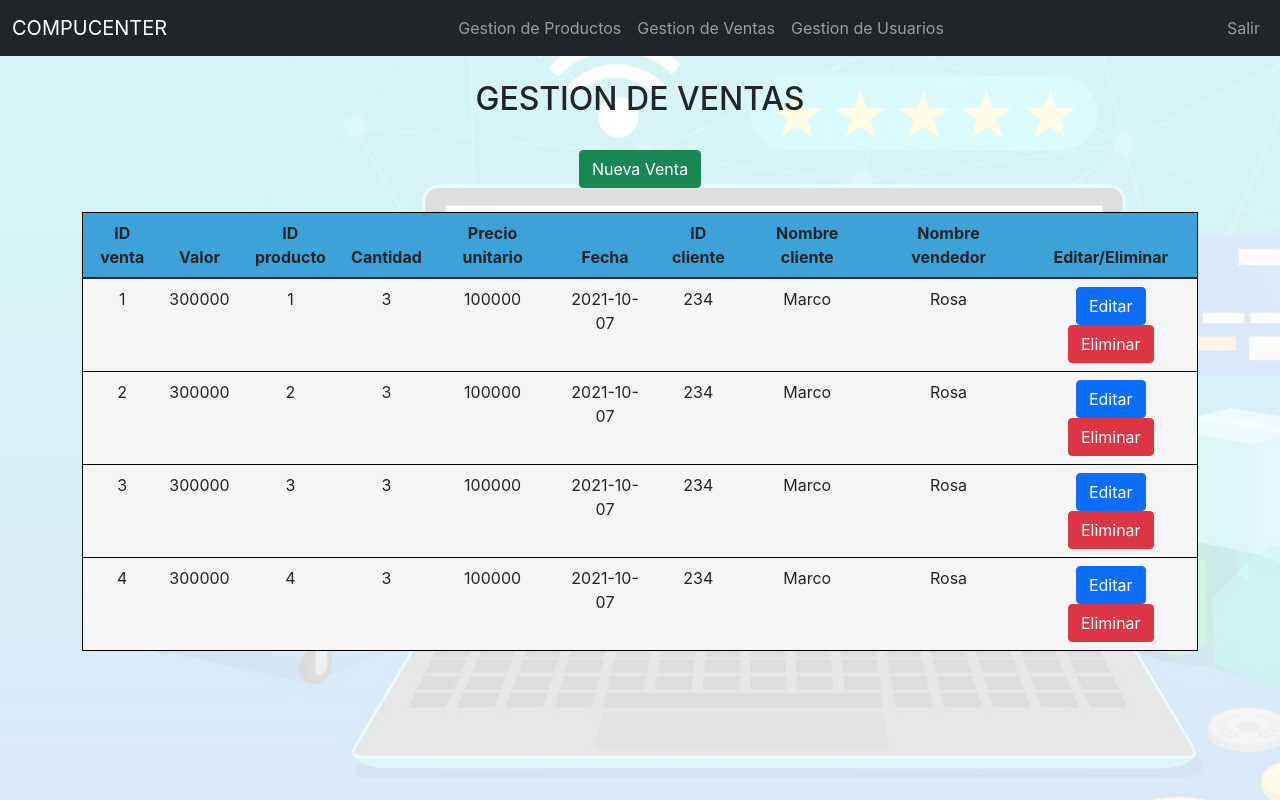
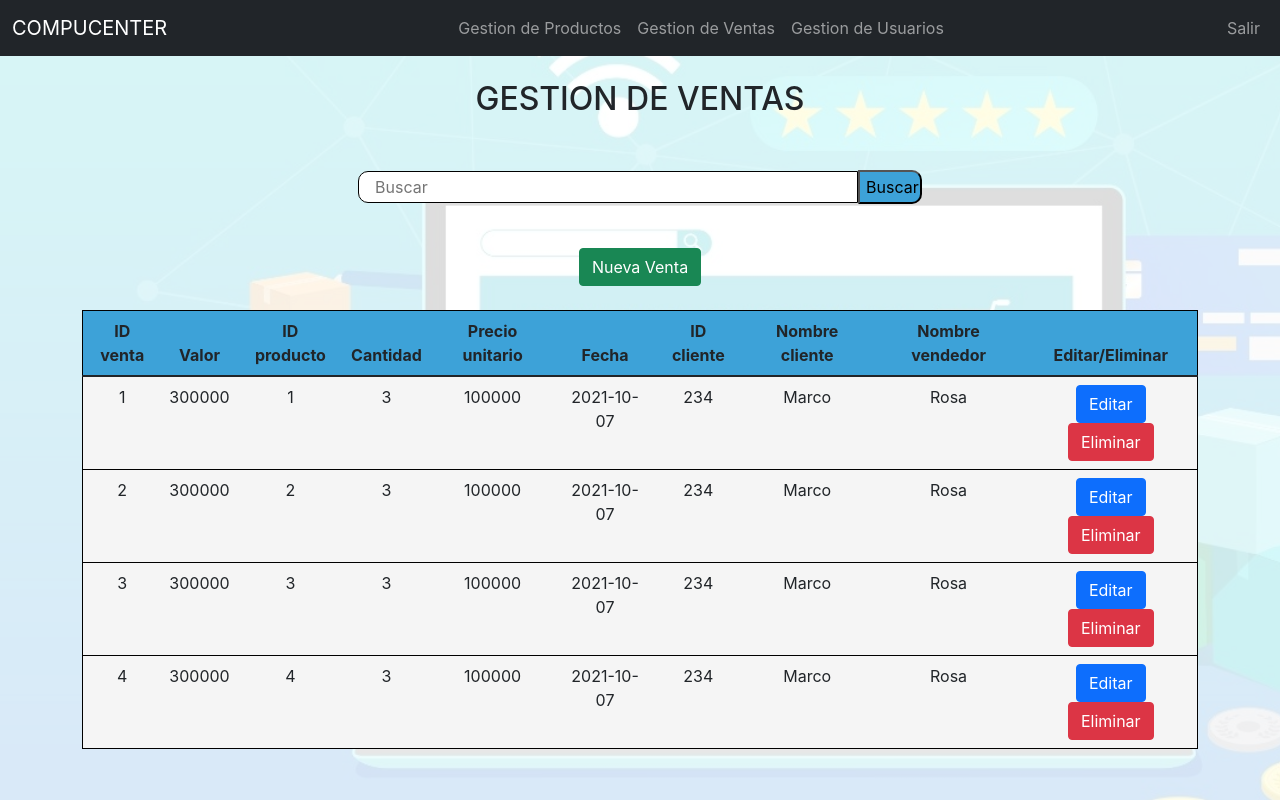
Before and after one commit to sebasc99/ProyectoWeb_DevOpsTIC, a React (Create React App) app in the folder compucenter/: page /ventas in a window 1280 px wide. Built offline with nearby package versions, Linux system fonts and the light colour scheme.

Commit message:
Buscador

```diff
--- a/compucenter/src/components/pages/Productos.css
+++ b/compucenter/src/components/pages/Productos.css
@@ -9,3 +9,31 @@
 .Datos {
   background-color: whitesmoke;
 }
+
+.textField{
+  height: 32px;
+  width: 500px;
+  border: 1px solid black;
+  padding: 0 32px 0 16px;
+  border-top-left-radius: 10px;
+  border-bottom-left-radius: 10px;
+}
+
+.textField:hover {
+  cursor: pointer;
+}
+
+.btnBuscar{
+  height: 34px;
+  width: 64px;
+  text-align: center;
+  align-items: center;
+  justify-content: center;
+  border-top-right-radius: 10px;
+  border-bottom-right-radius: 10px;
+  background-color: #3DA2D8;
+}
+
+.barraBusqueda{
+  padding: 20px;
+}
--- a/compucenter/src/components/pages/Productos.js
+++ b/compucenter/src/components/pages/Productos.js
@@ -115,6 +115,14 @@ class Productos extends React.Component {
         <br />
         <h2 className="titulo">GESTION DE PRODUCTOS</h2>
         <br />
+
+        <div className="barraBusqueda">
+          <input type="text" placeholder="Buscar" className="textField" name="busqueda" />
+          <button type="button" className="btnBuscar">Buscar</button>
+        </div>
+
+        <br />
+
         <Container>
           <Button color="success" onClick={() => this.mostrarModalInsertar()}>Nuevo Producto</Button>
           <br /><br />
--- a/compucenter/src/components/pages/Usuarios.css
+++ b/compucenter/src/components/pages/Usuarios.css
@@ -9,3 +9,31 @@
 .Datos {
   background-color: whitesmoke;
 }
+
+.textField{
+  height: 32px;
+  width: 500px;
+  border: 1px solid black;
+  padding: 0 32px 0 16px;
+  border-top-left-radius: 10px;
+  border-bottom-left-radius: 10px;
+}
+
+.textField:hover {
+  cursor: pointer;
+}
+
+.btnBuscar{
+  height: 34px;
+  width: 64px;
+  text-align: center;
+  align-items: center;
+  justify-content: center;
+  border-top-right-radius: 10px;
+  border-bottom-right-radius: 10px;
+  background-color: #3DA2D8;
+}
+
+.barraBusqueda{
+  padding: 20px;
+}
--- a/compucenter/src/components/pages/Usuarios.js
+++ b/compucenter/src/components/pages/Usuarios.js
@@ -108,6 +108,14 @@ class Usuarios extends React.Component {
         <br />
         <h2>GESTION DE USUARIOS</h2>
         <br />
+
+        <div className="barraBusqueda">
+          <input type="text" placeholder="Buscar" className="textField" name="busqueda" />
+          <button type="button" className="btnBuscar">Buscar</button>
+        </div>
+
+        <br />
+
         <Container>
           <Button color="success" onClick={() => this.mostrarModalInsertar()}>Nuevo Usuario</Button>
           <br /><br />
--- a/compucenter/src/components/pages/Ventas.css
+++ b/compucenter/src/components/pages/Ventas.css
@@ -9,3 +9,31 @@
   .Datos {
     background-color: whitesmoke;
   }
+
+  .textField{
+    height: 32px;
+    width: 500px;
+    border: 1px solid black;
+    padding: 0 32px 0 16px;
+    border-top-left-radius: 10px;
+    border-bottom-left-radius: 10px;
+  }
+
+  .textField:hover {
+    cursor: pointer;
+  }
+
+  .btnBuscar{
+    height: 34px;
+    width: 64px;
+    text-align: center;
+    align-items: center;
+    justify-content: center;
+    border-top-right-radius: 10px;
+    border-bottom-right-radius: 10px;
+    background-color: #3DA2D8;
+  }
+
+  .barraBusqueda{
+    padding: 20px;
+  }
--- a/compucenter/src/components/pages/Ventas.js
+++ b/compucenter/src/components/pages/Ventas.js
@@ -113,6 +113,14 @@ class Ventas extends React.Component {
         <br />
         <h2 className="titulo">GESTION DE VENTAS</h2>
         <br />
+
+        <div className="barraBusqueda">
+          <input type="text" placeholder="Buscar" className="textField" name="busqueda" />
+          <button type="button" className="btnBuscar">Buscar</button>
+        </div>
+
+        <br />
+
         <Container>
           <Button color="success" onClick={() => this.mostrarModalInsertar()}>Nueva Venta</Button>
           <br /><br />
```
